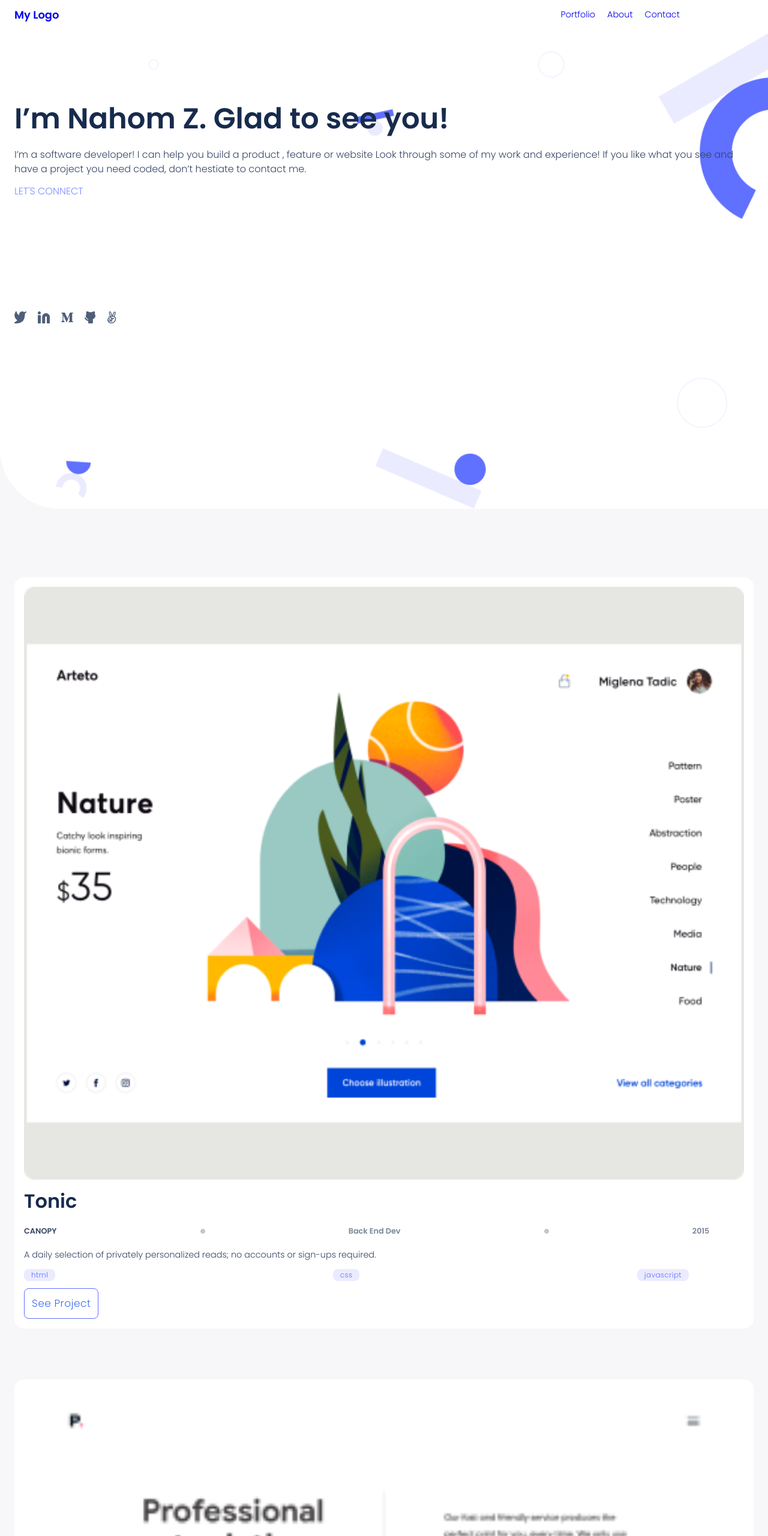
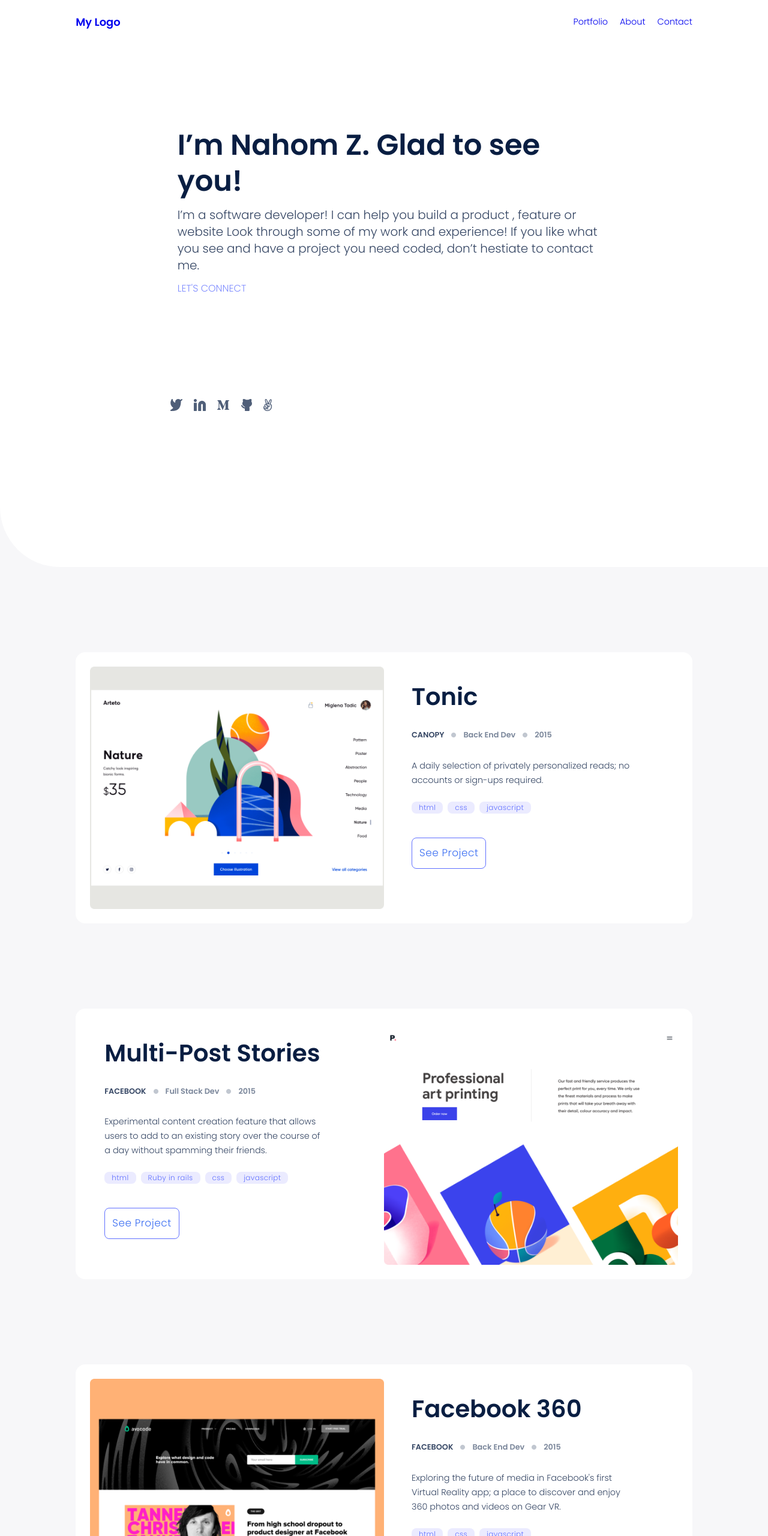
Before and after one commit to zdnahom/personal_portfolio, a plain HTML site: page index.html in a window 1280 px wide. Shown: the top 2560 px of the page at 60% size. Drawn offline with Linux system fonts and the light colour scheme.

Commit message:
Refactor index.html and style.css file to apply changes for responsiveness

```diff
--- a/index.html
+++ b/index.html
@@ -22,19 +22,22 @@
           <li><a href="#">Contact</a></li>
         </ul>
         <button class="portfolio-nav--menu" type="button">
-          <img src="images/Icon-Menu.png" alt="menu button" />
+          <img src="images/Union.png" alt="menu button" />
         </button>
       </nav>
 
       <section class="headline">
+        <div class="headline-container">
+          <div>
             <h2 class="headline--name">I’m Nahom Z. Glad to see you!</h2>
             <p class="headline--desc">
-          I’m a software developer! I can help you build a product , feature or
-          website Look through some of my work and experience! If you like what
-          you see and have a project you need coded, don’t hestiate to contact
-          me.
+              I’m a software developer! I can help you build a product , feature
+              or website Look through some of my work and experience! If you
+              like what you see and have a project you need coded, don’t
+              hestiate to contact me.
             </p>
             <h3>LET'S CONNECT</h3>
+          </div>
           <ul class="headline--social-media">
             <li>
               <a href="https://twitter.com/Nahomzerihun11"
@@ -58,10 +61,13 @@
             </li>
             <li>
               <a href="https://angel.co/u/nahom-zerihun-demissie"
-              ><img src="images/angellist.png" alt="angellist(wellfound) logo"
+                ><img
+                  src="images/angellist.png"
+                  alt="angellist(wellfound) logo"
               /></a>
             </li>
           </ul>
+        </div>
       </section>
 
       <section class="works-section">
@@ -71,8 +77,8 @@
             src="images/works_images/Snapshoot_Portfolio5.png"
             alt="project pic"
           />
+          <div class="works-card--desc">
             <h2 class="works-card--title">Tonic</h2>
-
             <ul class="works-card--info">
               <li class="canopy">CANOPY</li>
               <li>
@@ -84,7 +90,6 @@
               </li>
               <li>2015</li>
             </ul>
-
             <p class="works-card--detail">
               A daily selection of privately personalized reads; no accounts or
               sign-ups required.
@@ -96,16 +101,18 @@
             </ul>
             <button class="portfolio-button" type="button">See Project</button>
           </div>
+        </div>
 
         <div class="works-card">
           <img
             class="works-card--img"
-            src="images/works_images/Snapshoot_Portfolio4.png"
+            src="images/works_images/desktop_images/desktop1.png"
             alt="project pic"
           />
+          <div class="works-card--desc">
             <h2 class="works-card--title">Multi-Post Stories</h2>
             <ul class="works-card--info">
-            <li class="canopy">FaceBook/li>
+              <li class="canopy">FACEBOOK</li>
               <li>
                 <img src="images/works_images/Counter.png" alt="dot icon" />
               </li>
@@ -116,32 +123,33 @@
               <li>2015</li>
             </ul>
             <p class="works-card--detail">
-            Experimental content creation feature that allows users to add to an
-            existing story over the course of a day without spamming their
+              Experimental content creation feature that allows users to add to
+              an existing story over the course of a day without spamming their
               friends.
             </p>
             <ul class="works-card--languages">
               <li>html</li>
-            <li>Ruby on rails</li>
+              <li>Ruby in rails</li>
               <li>css</li>
               <li>javascript</li>
             </ul>
             <button class="portfolio-button" type="button">See Project</button>
           </div>
-
+        </div>
         <div class="works-card">
           <img
             class="works-card--img"
-            src="images/works_images/Snapshoot_Portfolio.png"
+            src="images/works_images/desktop_images/desktop2.png"
             alt="project pic"
           />
+          <div class="works-card--desc">
             <h2 class="works-card--title">Facebook 360</h2>
             <ul class="works-card--info">
-            <li class="canopy">FaceBook</li>
+              <li class="canopy">FACEBOOK</li>
               <li>
                 <img src="images/works_images/Counter.png" alt="dot icon" />
               </li>
-            <li>Full Stack Dev</li>
+              <li>Back End Dev</li>
               <li>
                 <img src="images/works_images/Counter.png" alt="dot icon" />
               </li>
@@ -149,23 +157,24 @@
             </ul>
             <p class="works-card--detail">
               Exploring the future of media in Facebook's first Virtual Reality
-            app; a place to discover and enjoy 360 photos and videos on Gear VR.
+              app; a place to discover and enjoy 360 photos and videos on Gear
+              VR.
             </p>
             <ul class="works-card--languages">
               <li>html</li>
-            <li>Ruby on rails</li>
               <li>css</li>
               <li>javascript</li>
             </ul>
             <button class="portfolio-button" type="button">See Project</button>
           </div>
-
+        </div>
         <div class="works-card">
           <img
             class="works-card--img"
-            src="images/works_images/Snapshoot_Portfolio2.png"
+            src="images/works_images/desktop_images/desktop3.png"
             alt="project pic"
           />
+          <div class="works-card--desc">
             <h2 class="works-card--title">Uber Navigation</h2>
             <ul class="works-card--info">
               <li class="canopy">Uber</li>
@@ -184,11 +193,11 @@
             </p>
             <ul class="works-card--languages">
               <li>html</li>
-            <li>Ruby on rails</li>
               <li>css</li>
               <li>javascript</li>
             </ul>
             <button class="portfolio-button" type="button">See Project</button>
+          </div>
         </div>
       </section>
 
@@ -275,13 +284,15 @@
           </li>
         </ul>
       </section>
+
       <section class="contact-section">
         <div class="contact">
+          <div class="contact-container">
             <h2>Contact me</h2>
             <p>
               If you have an application you are interested in developing, a
-            feature that you need built or a project that needs coding. I’d love
-            to help with it
+              feature that you need built or a project that needs coding. I’d
+              love to help with it
             </p>
             <form
               action="https://formspree.io/f/myyazwoy"
@@ -314,6 +325,8 @@
               ></textarea>
               <button type="submit">Get in touch</button>
             </form>
+          </div>
+
           <div class="home_indicator"></div>
         </div>
       </section>
--- a/style.css
+++ b/style.css
@@ -43,12 +43,13 @@ section {
   justify-content: space-between;
   align-items: center;
   height: 3rem;
-  padding: 0 1.5rem 0 1.5rem;
+  padding: 0 6.4%;
 }
 
 .portfolio-nav--logo {
   font-size: 1.12em;
   color: #6070ff;
+
 }
 
 .portfolio-nav--logo > a {
@@ -66,19 +67,19 @@ section {
 }
 
 .portfolio-nav--menu img {
-  height: 1.5em;
+  width: 100%;
+  height: auto;
 }
 
 .headline {
-  background-image: url("images/header-shapes_mobile.png");
-  background-size: contain;
-  background-position: top;
-  background-repeat: no-repeat;
+  display: flex;
+  padding-bottom: 1.375rem;
+  border-bottom-left-radius: 100px;
+}
+.headline-container {
+  padding: 7.125rem 6.4%;
   display: flex;
   flex-direction: column;
-  height: 100vh;
-  padding: 7.13rem 1.5rem 0 1.5rem;
-  border-bottom-left-radius: 100px;
 }
 
 .headline--name {
@@ -86,7 +87,7 @@ section {
   font-size: 2.5em;
   color: #172b4d;
   margin-bottom: 0.75rem;
-  padding-right: 16px;
+  padding-right: 4.2%;
 }
 
 .headline--desc {
@@ -120,7 +121,7 @@ section {
   background-color: inherit;
   display: grid;
   grid-template-columns: 100%;
-  padding: 7.12rem 1.5rem;
+  padding: 7.12rem 6.4%;
   row-gap: 5.3rem;
   justify-content: center;
 }
@@ -139,19 +140,25 @@ section {
   height: auto;
 }
 
+.works-card--desc{
+  display: flex;
+  flex-direction: column;
+  padding: 1rem;
+  row-gap: 12px;
+}
+
 .works-card--title {
   font-weight: 700;
   font-size: 2em;
   color: #172b4d;
-  margin-bottom: 0.75rem;
+
 }
 
 .works-card--info {
   display: flex;
-  justify-content: space-between;
   padding: 0.5rem 0;
-  margin-right: 3.6rem;
-  margin-bottom: 0.75rem;
+  align-self: flex-start;
+  column-gap: 12px;
 }
 
 .works-card--info li {
@@ -172,14 +179,13 @@ section {
   line-height: 24px;
   color: #344563;
   padding-right: 3rem;
-  margin-bottom: 0.75rem;
+
 }
 
 .works-card--languages {
   display: flex;
-  justify-content: space-between;
-  margin-right: 5.75rem;
-  margin-bottom: 0.75rem;
+  align-self: flex-start;
+  column-gap: 8px;
   padding: 0;
 }
 
@@ -197,13 +203,14 @@ section {
 
 .works-card button {
   align-self: start;
+  margin-top: 12px;
 }
 
 .about-myself-section {
   display: flex;
   flex-direction: column;
   row-gap: 1.5rem;
-  padding: 7.12rem 1.5rem;
+  padding: 7.12rem 6.4%;
   border-top-right-radius: 100px;
 }
 
@@ -318,25 +325,24 @@ section {
 
 .contact {
   background-color: #6070ff;
-  background-image: url("images/contact-form-shapes-mobile.png");
-  background-size: auto 780px;
-  background-position: right;
-  background-repeat: no-repeat;
+  padding: 6.43rem 6.4% 0 6.4%;
+  border-top-left-radius: 100px;
+}
+.contact-container{
   display: flex;
   flex-direction: column;
-  padding: 6.43rem 1.5rem 0 1.5rem;
-  border-top-left-radius: 100px;
+  row-gap: 12px;
+  margin-bottom: 11px;
 }
 
-.contact h2 {
+.contact-container h2 {
   font-weight: 700;
   font-size: 2.5em;
   text-align: center;
   color: #fff;
-  margin-bottom: 0.75em;
 }
 
-.contact p {
+.contact-container p {
   font-weight: 400;
   font-size: 1.25em;
   line-height: 1.75em;
@@ -347,7 +353,7 @@ section {
 .form {
   display: flex;
   flex-direction: column;
-  margin-top: 3.62rem;
+  row-gap: 20px;
 }
 
 input,
@@ -357,7 +363,6 @@ textarea {
   padding: 0.93rem 2.3rem 0.93rem 1rem;
   border-radius: 0.5rem;
   border: 1px solid #cfd8dc;
-  margin-bottom: 1.124rem;
 }
 
 input {
@@ -388,7 +393,6 @@ textarea {
   line-height: 1.5em;
   border: 1px solid #cfd8dc;
   border-radius: 0.5rem;
-  margin-bottom: 0.687rem;
 }
 
 .form button:hover {
@@ -422,7 +426,12 @@ textarea {
   height: 34px;
 }
 
-@media screen and (min-width: 600px) {
+@media screen and (min-width: 768px) {
+  .portfolio-nav {
+    padding: 0 9.861%;
+    height: 4.5rem;
+  }
+
   .portfolio-nav--menu {
     display: none;
   }
@@ -430,7 +439,6 @@ textarea {
   .portfolio-nav--nav-options {
     display: flex;
     list-style: none;
-    margin-right: 10%;
   }
 
   .portfolio-nav--nav-options li {
@@ -449,15 +457,142 @@ textarea {
   }
 
   .headline {
-    background-image: url("images/Header_bg.png");
-    background-size: cover;
+    padding: 47px 0.5% 76.54px 1.6%;
+    width: 100%;
+  }
+  .headline-container {
+    background-repeat: no-repeat;
+    background-position: center;
+    padding-top: 5.812rem;
+    padding-bottom: 0;
+  }
+  .headline-container div {
+    display: flex;
+    flex-direction: column;
+    margin: 0 16.316% 0 17.847%;
   }
 
   .headline--name {
-    font-size: 3em;
+    font-size: 48px;
+    line-height: 60px;
+    color: #091e42;
+  }
+
+  .headline--desc {
+    font-size: 20px;
+    line-height: 28px;
+    color: #344563;
+  }
+
+  .headline h3{
+    font-size: 16px;
   }
 
   .headline--social-media {
-    margin-top: 11rem;
+    margin: 160px 0 177px 16.793%;
   }
+  .works-section{
+    padding: 142px 9.8611% 142px 9.8611%;
+    row-gap: 142px;
+  }
+
+  .works-card{
+    display: flex;
+    flex-direction: row;
+    justify-content: center;
+    padding: 24px;
+    column-gap: 22px;
+  }
+
+  .works-card:nth-child(even){
+    flex-direction: row-reverse;
+  }
+
+  .works-card--img {
+    width: 50%;
+    height: auto;
+    margin: 0;
+  }
+
+  .works-card--desc{
+   padding: 24px;
+   row-gap: 24px;
+  }
+
+  .works-card--title {
+    font-weight: 700;
+    font-size: 40px;
+    line-height: 52px;
+    color: #091E42;
+
+  }
+
+  .works-card--desc button{
+    margin-top: 16px;
+  }
+
+  .about-myself-section{
+    flex-direction: row;
+    column-gap: 2.1626%;
+    padding: 142px 9.861% 134px 9.861%;
+  }
+
+  .about-myself--info{
+    width:38.667%;
+  }
+
+  .about-myself--info--title {
+    padding-right: 75%;
+  }
+
+  .about-myself--speciality{
+    align-self: flex-start;
+    width:59.169%;
+  }
+
+  .about-myself--speciality--title{
+    margin-bottom: 0;
+    height: 72px;
+  }
+
+  .about-myself--speciality--option{
+    display: flex;
+    column-gap: 12px;
+    height: 144px;
+  }
+
+  .about-myself--speciality--option > li{
+    display: flex;
+    flex-direction: column;
+    row-gap: 12px;
+    height: 120px;
+    width: 25%;
+  }
+
+  .contact{
+    padding: 142px 22.222% 127px 22.222%;
+  }
+
+  .contact-container{
+    align-items: center;
+    margin-bottom: 0;
+  }
+
+  .contact-container p{
+    margin: 0 14.481%;
+  }
+
+  .form{
+    width: 447px;
+    row-gap: 27px;
+  }
+
+  .form button{
+    align-self: center;
+  }
+
+  .home_indicator{
+    display: none;
+  }
+
 }
```
Lines whose indentation alone changed are shown as unchanged.
